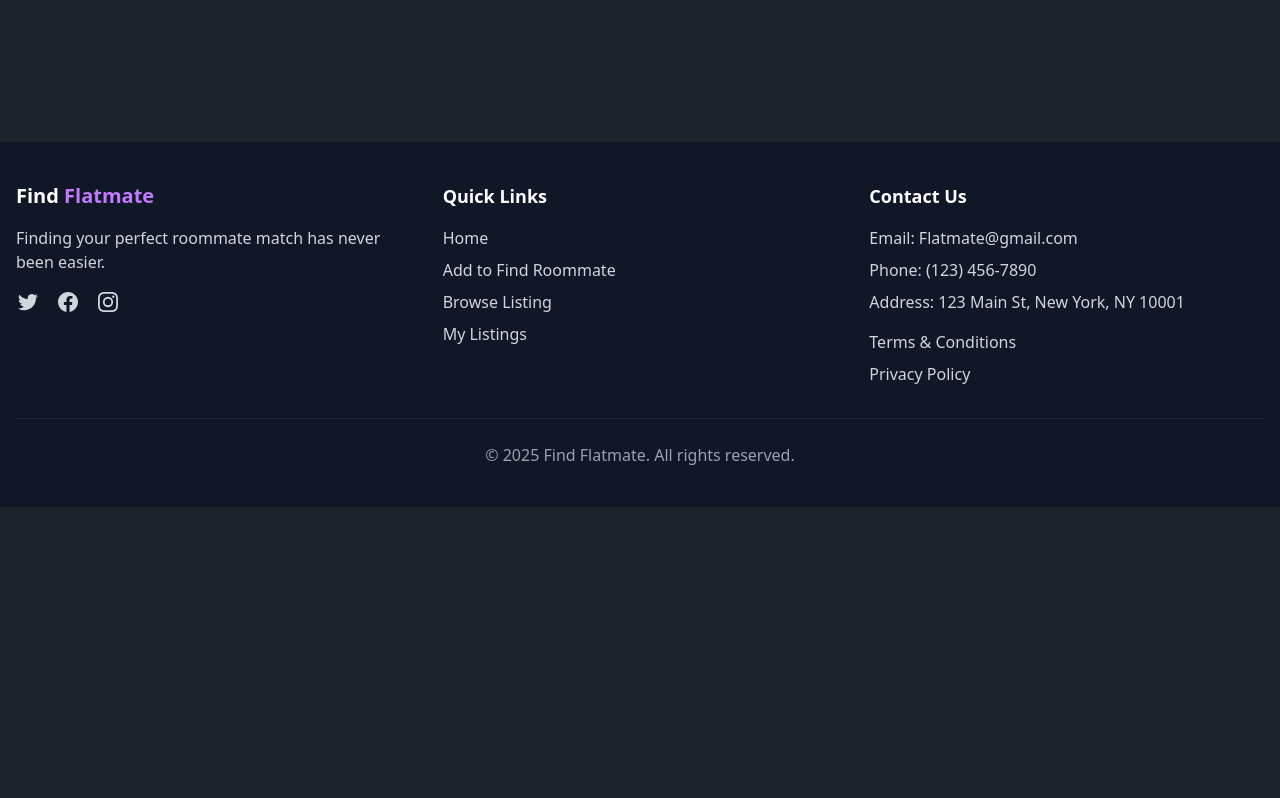
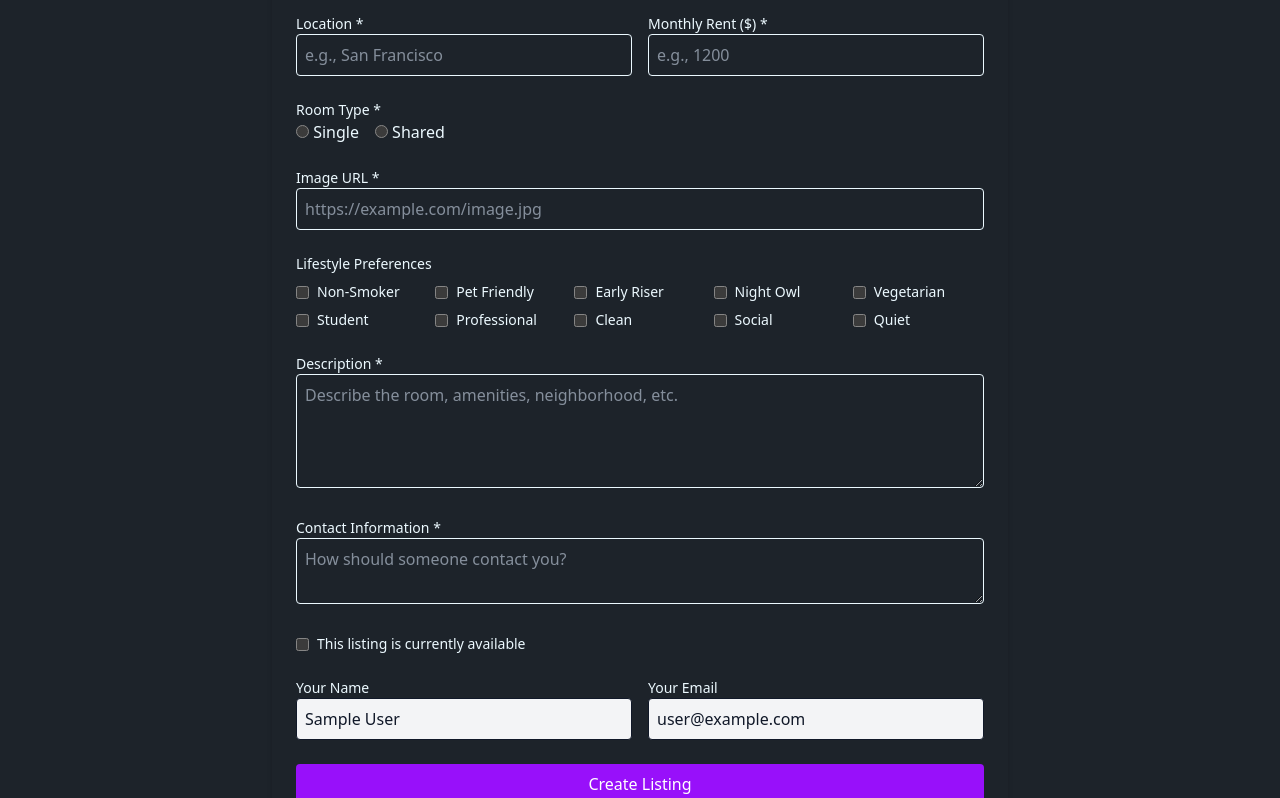
Before and after one commit to ChibgatullahMinhaz/find-flatmate-clint, a React (Vite) app: page /Add-to-Find-Roommate in a window 1280 px wide. Shown: the part 380-1178 px from the top of the page. Before the commit the page ends 887 px from the top, so only its background shows below. Built offline with nearby package versions, Linux system fonts and the light colour scheme; no server answers; sample sign-in values are in the browser's storage.

Commit message:
added roamemate listing page and desigg

```diff
--- /dev/null
+++ b/public/form.json
@@ -0,0 +1,17 @@
+{
+    "_id": "ObjectId",
+    "title": "Looking for a roommate in NYC",
+    "location": "New York, NY",
+    "rent": 800,
+    "roomType": "Shared",                // Single / Shared
+    "lifestyle": ["Pets", "Night Owl"], // Array of strings
+    "description": "Clean, quiet, loves cooking",
+    "availability": "Available",        // or "Not Available"
+    "contactNumber": "017XXXXXXXX",     // will be hidden until liked
+    "userEmail": "user@example.com",
+    "userName": "Minhaz",
+    "userPhoto": "https://photo.url",   // optional
+    "likeCount": 0,                     // initially 0
+    "likedBy": [],                      // list of user emails (optional)
+    "createdAt": "2025-05-20T12:00:00Z"
+  }
--- /dev/null
+++ b/src/Utilities/utilities.js
@@ -0,0 +1,13 @@
+ const lifestylePreferences = [
+  { id: "non-smoker", label: "Non-Smoker", checked: false },
+  { id: "pet-friendly", label: "Pet Friendly", checked: false },
+  { id: "early-riser", label: "Early Riser", checked: false },
+  { id: "night-owl", label: "Night Owl", checked: false },
+  { id: "vegetarian", label: "Vegetarian", checked: false },
+  { id: "student", label: "Student", checked: false },
+  { id: "professional", label: "Professional", checked: false },
+  { id: "clean", label: "Clean", checked: false },
+  { id: "social", label: "Social", checked: false },
+  { id: "quiet", label: "Quiet", checked: false },
+];
+export default lifestylePreferences;
--- a/src/pages/AddToFindRommate.jsx
+++ b/src/pages/AddToFindRommate.jsx
@@ -1,11 +1,211 @@
-import React from 'react';
+import { use, useState } from "react";
+import { toast } from "react-toastify";
+import lifestylePreferences from "../Utilities/utilities";
+import { AuthContext } from "../Context/Context/AuthContext";
 
-const AddToFindRommate = () => {
-    return (
-        <div>
-            AddToFindRommate
+const AddRoommatePage = () => {
+  const { user } = use(AuthContext);
+  console.log(user);
+  const [lifestyle, setLifestyle] = useState(lifestylePreferences);
+
+  const handleCheckboxChange = (id) => {
+    const previousLifestyle = (prev) => {
+      return prev.map((pref) =>
+        pref.id === id ? { ...pref, checked: !pref.checked } : pref
+      );
+    };
+    setLifestyle(previousLifestyle);
+  };
+
+  const handleSubmit = (e) => {
+    e.preventDefault();
+    const formData = new FormData(e.target);
+    let { availability, ...data } = Object.fromEntries(formData);
+    const lifestyle = formData.getAll("lifestylePreferences");
+    if (availability) {
+      availability = true;
+    } else {
+      availability = false;
+    }
+    const listingData = {
+      ...data,
+      availability,
+      lifestyle,
+
+    };
+    console.log(listingData);
+
+    toast.success("Your listing has been successfully created!");
+  };
+
+  return (
+    <main className="flex-grow py-12">
+      <div className="container mx-auto px-4 max-w-3xl">
+        <div className=" shadow-md rounded-lg p-6">
+          <h2 className="text-2xl  text-center font-bold mb-2">
+            Add Roommate Listing Post
+          </h2>
+          <p className="text-sm text-gray-500 mb-6">
+            Fill out the form below to create a new roommate listing
+          </p>
+
+          <form onSubmit={handleSubmit} className="space-y-6">
+            {/* Title */}
+            <div>
+              <label className="block text-sm font-medium">
+                Listing Title *
+              </label>
+              <input
+                type="text"
+                name="title"
+                placeholder="e.g., Cozy Room Available in Downtown"
+                className="w-full p-2 border rounded"
+                required
+              />
+            </div>
+
+            {/* Location & Rent */}
+            <div className="grid grid-cols-1 md:grid-cols-2 gap-4">
+              <div>
+                <label className="block text-sm font-medium">Location *</label>
+                <input
+                  type="text"
+                  name="location"
+                  placeholder="e.g., San Francisco"
+                  className="w-full p-2 border rounded"
+                  required
+                />
+              </div>
+              <div>
+                <label className="block text-sm font-medium">
+                  Monthly Rent ($) *
+                </label>
+                <input
+                  type="number"
+                  name="rent"
+                  placeholder="e.g., 1200"
+                  className="w-full p-2 border rounded"
+                  required
+                />
+              </div>
+            </div>
+
+            {/* Room Type */}
+            <div>
+              <label className="block text-sm font-medium">Room Type *</label>
+              <div className="flex gap-4">
+                <label>
+                  <input type="radio" name="roomType" value="Single" /> Single
+                </label>
+                <label>
+                  <input type="radio" name="roomType" value="Shared" /> Shared
+                </label>
+              </div>
+            </div>
+
+            {/* Image */}
+            <div>
+              <label className="block text-sm font-medium">Image URL *</label>
+              <input
+                type="text"
+                name="image"
+                placeholder="https://example.com/image.jpg"
+                className="w-full p-2 border rounded"
+              />
+            </div>
+
+            {/* Lifestyle Preferences */}
+            <div>
+              <label className="block text-sm font-medium mb-2">
+                Lifestyle Preferences
+              </label>
+              <div className="grid grid-cols-2 sm:grid-cols-3 md:grid-cols-5 gap-2">
+                {lifestyle.map((pref) => (
+                  <label
+                    key={pref.id}
+                    className="flex items-center gap-2 text-sm"
+                  >
+                    <input
+                      type="checkbox"
+                      name="lifestylePreferences"
+                      value={pref.label}
+                      checked={pref.checked}
+                      onChange={() => handleCheckboxChange(pref.id)}
+                    />
+                    {pref.label}
+                  </label>
+                ))}
+              </div>
+            </div>
+
+            {/* Description */}
+            <div>
+              <label className="block text-sm font-medium">Description *</label>
+              <textarea
+                name="description"
+                placeholder="Describe the room, amenities, neighborhood, etc."
+                className="w-full p-2 border rounded"
+                rows="4"
+                required
+              />
+            </div>
+
+            {/* Contact Info */}
+            <div>
+              <label className="block text-sm font-medium">
+                Contact Information *
+              </label>
+              <textarea
+                name="contactInfo"
+                placeholder="How should someone contact you?"
+                className="w-full p-2 border rounded"
+                rows="2"
+                required
+              />
+            </div>
+
+            {/* Availability */}
+            <div className="flex items-center gap-2">
+              <input type="checkbox" name="availability" />
+              <label htmlFor="availability" className="text-sm font-medium">
+                This listing is currently available
+              </label>
+            </div>
+
+            {/* User Info */}
+            <div className="grid grid-cols-1 md:grid-cols-2 gap-4">
+              <div>
+                <label className="block text-sm font-medium">Your Name</label>
+                <input
+                  type="text"
+                  value={user?.displayName}
+                  readOnly
+                  className="w-full p-2 border text-gray-900 bg-gray-100 rounded"
+                />
+              </div>
+              <div>
+                <label className="block text-sm font-medium">Your Email</label>
+                <input
+                  type="email"
+                  value={user?.email}
+                  readOnly
+                  className="w-full p-2 border text-gray-900 bg-gray-100 rounded"
+                />
+              </div>
+            </div>
+
+            {/* Submit Button */}
+            <button
+              type="submit"
+              className="w-full bg-purple-600 hover:bg-purple-700 text-white py-2 px-4 rounded"
+            >
+              Create Listing
+            </button>
+          </form>
         </div>
-    );
+      </div>
+    </main>
+  );
 };
 
-export default AddToFindRommate;
+export default AddRoommatePage;
```
